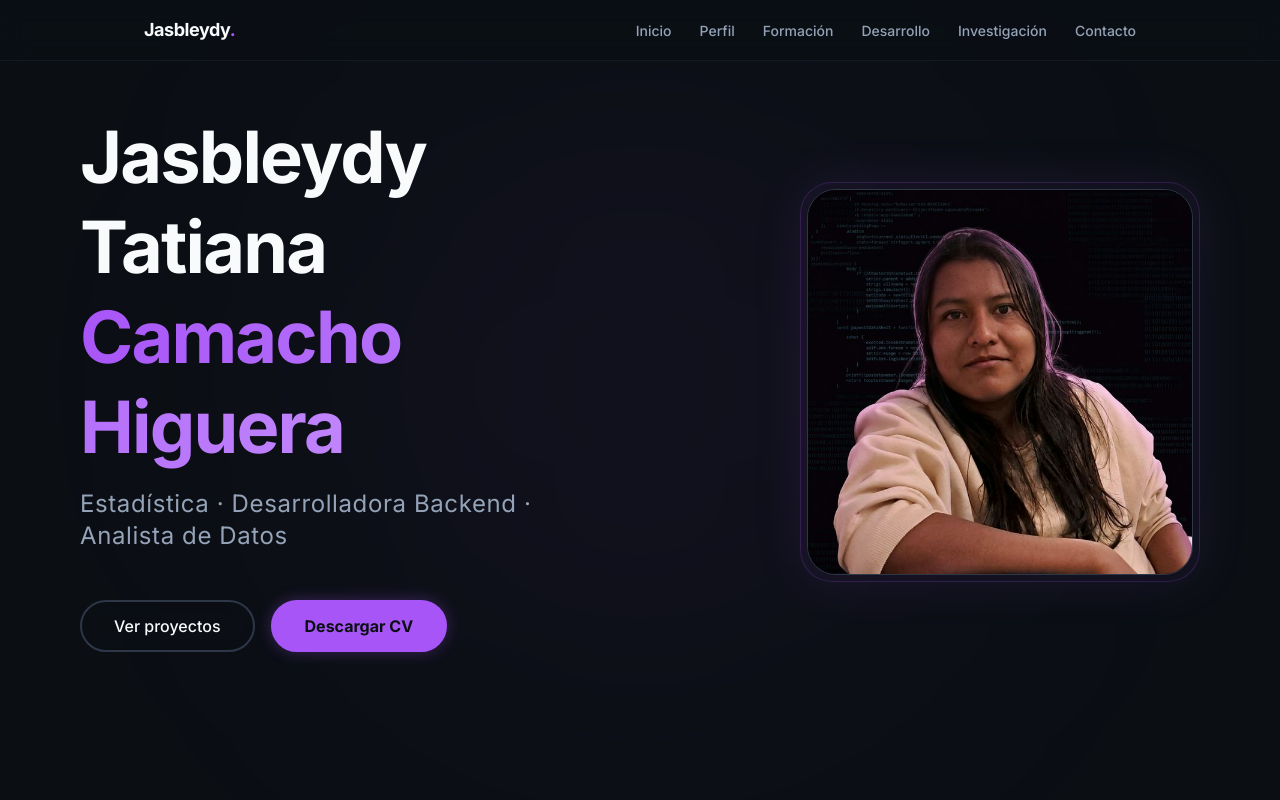
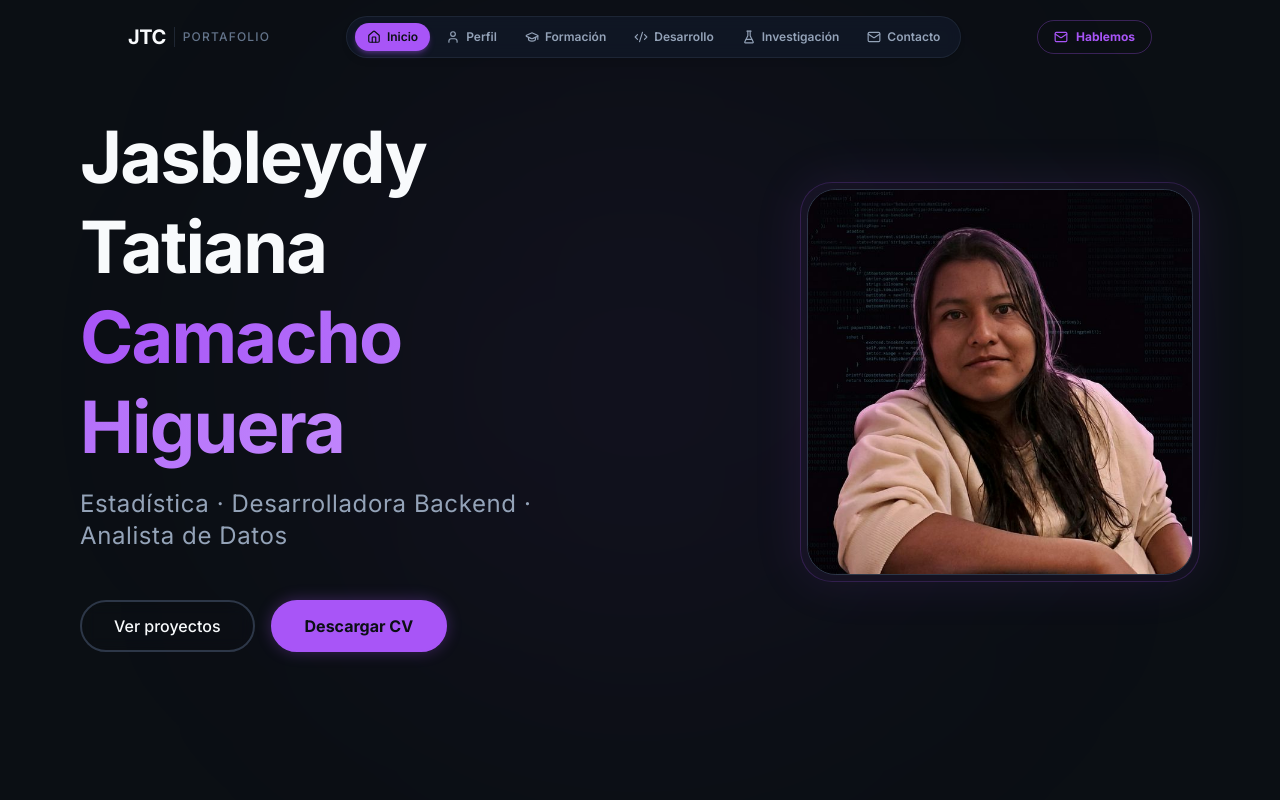
Before and after one commit to Tati1016/portafolio, a React (Vite) app: page / in a window 1280 px wide. Shown: the top 800 px of the page. Built offline with nearby package versions, Linux system fonts and the light colour scheme.

Commit message:
Navbar con iconos y pill activo; jerarquia de botones primario/secundario corregida en todos los componentes

```diff
--- a/src/components/About.jsx
+++ b/src/components/About.jsx
@@ -73,7 +73,7 @@ export default function About() {
           <a
             href="/CV.pdf"
             download
-            className="flex items-center justify-center gap-2 w-full sm:w-auto px-10 py-4 bg-accent-main text-bg-main font-bold rounded-full hover:bg-accent-bright transition-all duration-300 shadow-[0_0_20px_rgba(168,85,247,0.3)] hover:shadow-[0_0_35px_rgba(168,85,247,0.6)] text-base"
+            className="flex items-center justify-center gap-2 w-full sm:w-auto px-10 py-4 bg-accent-main text-bg-main font-bold rounded-full hover:bg-accent-bright transition-all duration-300 shadow-lg shadow-accent-main/25 text-base"
           >
             <Download className="w-5 h-5 flex-shrink-0" />
             Descargar CV
--- a/src/components/ActionButtons.jsx
+++ b/src/components/ActionButtons.jsx
@@ -21,12 +21,12 @@ export default function ActionButtons({ className = '' }) {
         Descargar CV Completo
       </a>
 
-      {/* Botón Secundario: LinkedIn */}
+      {/* Botón Secundario: LinkedIn — ghost neutro */}
       <a
         href="https://linkedin.com/in/jasbleydy-camacho-233526278"
         target="_blank"
         rel="noopener noreferrer"
-        className="w-full sm:w-auto flex items-center justify-center gap-2 px-8 py-4 bg-transparent border-2 border-accent-main text-txt-main font-medium rounded-full hover:bg-accent-main/10 transition-all duration-300 text-base"
+        className="w-full sm:w-auto flex items-center justify-center gap-2 px-8 py-4 bg-transparent border-2 border-border-subtle text-txt-muted font-medium rounded-full hover:border-txt-main hover:text-txt-main transition-all duration-300 text-base"
       >
         <Linkedin className="w-4 h-4" />
         Conectar en LinkedIn
--- a/src/components/Certificates.jsx
+++ b/src/components/Certificates.jsx
@@ -126,7 +126,7 @@ export default function Certificates() {
                     <div className="mt-auto pt-4 border-t border-border-subtle/30">
                       <button
                         onClick={() => handleOpen(cert)}
-                        className="w-full flex items-center justify-center gap-2 text-accent-main bg-accent-main/5 border border-accent-main/20 rounded-xl py-3 text-sm font-semibold hover:bg-accent-main hover:text-bg-main transition-all duration-300 cursor-pointer"
+                        className="w-full flex items-center justify-center gap-2 bg-accent-main text-bg-main rounded-xl py-3 text-sm font-bold hover:bg-accent-bright transition-all duration-300 cursor-pointer shadow-md shadow-accent-main/20"
                       >
                         <Eye size={16} /> Ver Credencial
                       </button>
--- a/src/components/Navbar.jsx
+++ b/src/components/Navbar.jsx
@@ -1,68 +1,135 @@
-import { useState } from 'react';
+import { useState, useEffect } from 'react';
+import { Home, User, GraduationCap, Code2, FlaskConical, Mail, Menu, X } from 'lucide-react';
 
-// Links de navegación
 const navLinks = [
-  { label: 'Inicio',        href: '#inicio' },
-  { label: 'Perfil',        href: '#sobre-mi' },
-  { label: 'Formación',     href: '#formacion' },
-  { label: 'Desarrollo',     href: '#desarrollo' },
-  { label: 'Investigación',  href: '#investigacion' },
-  { label: 'Contacto',      href: '#contacto' },
+  { label: 'Inicio',        href: '#inicio',       icon: Home },
+  { label: 'Perfil',        href: '#sobre-mi',     icon: User },
+  { label: 'Formación',     href: '#formacion',    icon: GraduationCap },
+  { label: 'Desarrollo',    href: '#desarrollo',   icon: Code2 },
+  { label: 'Investigación', href: '#investigacion',icon: FlaskConical },
+  { label: 'Contacto',      href: '#contacto',     icon: Mail },
 ];
 
 export default function Navbar() {
   const [open, setOpen] = useState(false);
+  const [active, setActive] = useState('#inicio');
+  const [scrolled, setScrolled] = useState(false);
+
+  useEffect(() => {
+    const onScroll = () => {
+      setScrolled(window.scrollY > 20);
+
+      // Detectar sección activa
+      const sections = navLinks.map(l => l.href.replace('#', ''));
+      let current = '#inicio';
+      for (const id of sections) {
+        const el = document.getElementById(id);
+        if (el && window.scrollY >= el.offsetTop - 120) {
+          current = '#' + id;
+        }
+      }
+      setActive(current);
+    };
+
+    window.addEventListener('scroll', onScroll, { passive: true });
+    return () => window.removeEventListener('scroll', onScroll);
+  }, []);
 
   return (
-    <header className="fixed top-0 left-0 right-0 z-50 bg-bg-main/80 backdrop-blur-md border-b border-border-subtle/30">
-      <nav className="max-w-6xl mx-auto px-8 md:px-20 py-4 flex items-center justify-between">
+    <header
+      className={`fixed top-0 left-0 right-0 z-50 transition-all duration-500 ${
+        scrolled
+          ? 'bg-bg-main/90 backdrop-blur-xl border-b border-border-subtle/30 shadow-lg shadow-black/20'
+          : 'bg-transparent border-b border-transparent'
+      }`}
+    >
+      <nav className="max-w-6xl mx-auto px-6 md:px-16 py-4 flex items-center justify-between">
 
         {/* Logo */}
-        <a href="#inicio" className="text-txt-main font-bold text-lg tracking-tight hover:text-accent-main transition-colors">
-          Jasbleydy<span className="text-accent-main">.</span>
+        <a
+          href="#inicio"
+          className="flex items-center gap-2 group"
+          onClick={() => setActive('#inicio')}
+        >
+          <span className="text-txt-main font-black text-xl tracking-tight group-hover:text-accent-main transition-colors duration-300">
+            JTC
+          </span>
+          <span className="hidden sm:block w-px h-5 bg-border-subtle/60" />
+          <span className="hidden sm:block text-txt-dim text-xs font-medium tracking-widest uppercase">
+            Portafolio
+          </span>
         </a>
 
-        {/* Links desktop */}
-        <ul className="hidden md:flex items-center gap-7">
-          {navLinks.map(({ label, href }) => (
-            <li key={href}>
+        {/* Pill central de navegación — desktop */}
+        <div className="hidden md:flex items-center bg-bg-card/80 border border-border-subtle/50 rounded-full px-2 py-1.5 gap-1 backdrop-blur-sm shadow-md shadow-black/10">
+          {navLinks.map(({ label, href, icon: Icon }) => {
+            const isActive = active === href;
+            return (
               <a
+                key={href}
                 href={href}
-                className="text-sm text-txt-muted hover:text-accent-main transition-colors font-medium"
+                onClick={() => setActive(href)}
+                className={`relative flex items-center gap-1.5 px-3 py-1.5 rounded-full text-xs font-semibold transition-all duration-300 group ${
+                  isActive
+                    ? 'bg-accent-main text-bg-main shadow-md shadow-accent-main/30'
+                    : 'text-txt-muted hover:text-txt-main hover:bg-white/5'
+                }`}
               >
-                {label}
+                <Icon
+                  className={`w-3.5 h-3.5 flex-shrink-0 transition-transform duration-300 ${
+                    isActive ? '' : 'group-hover:scale-110'
+                  }`}
+                />
+                <span>{label}</span>
               </a>
-            </li>
-          ))}
-        </ul>
+            );
+          })}
+        </div>
 
-        {/* Botón hamburguesa */}
+        {/* CTA Derecha — Contacto rápido */}
+        <a
+          href="#contacto"
+          className="hidden md:flex items-center gap-2 px-4 py-2 text-xs font-bold text-accent-main border border-accent-main/30 rounded-full hover:bg-accent-main hover:text-bg-main transition-all duration-300"
+        >
+          <Mail className="w-3.5 h-3.5" />
+          Hablemos
+        </a>
+
+        {/* Botón hamburguesa — mobile */}
         <button
           onClick={() => setOpen(!open)}
-          className="md:hidden flex flex-col gap-1.5 p-2 text-txt-muted hover:text-accent-main transition-colors"
+          className="md:hidden p-2 rounded-xl bg-bg-card border border-border-subtle text-txt-muted hover:text-accent-main hover:border-accent-main/40 transition-all duration-300"
           aria-label="Abrir menú"
         >
-          <span className={`block h-0.5 w-6 bg-current transition-all duration-300 ${open ? 'rotate-45 translate-y-2' : ''}`} />
-          <span className={`block h-0.5 w-6 bg-current transition-all duration-300 ${open ? 'opacity-0' : ''}`} />
-          <span className={`block h-0.5 w-6 bg-current transition-all duration-300 ${open ? '-rotate-45 -translate-y-2' : ''}`} />
+          {open ? <X className="w-5 h-5" /> : <Menu className="w-5 h-5" />}
         </button>
       </nav>
 
       {/* Menú mobile */}
       {open && (
-        <ul className="md:hidden flex flex-col items-center gap-4 py-6 bg-bg-main/95 border-t border-border-subtle/30">
-          {navLinks.map(({ label, href }) => (
+        <div className="md:hidden bg-bg-main/98 border-t border-border-subtle/30 backdrop-blur-xl">
+          <ul className="flex flex-col py-3">
+            {navLinks.map(({ label, href, icon: Icon }) => {
+              const isActive = active === href;
+              return (
                 <li key={href}>
                   <a
                     href={href}
-                onClick={() => setOpen(false)}
-                className="text-base text-txt-muted hover:text-accent-main transition-colors font-medium"
+                    onClick={() => { setOpen(false); setActive(href); }}
+                    className={`flex items-center gap-3 px-8 py-3.5 text-sm font-medium transition-all duration-200 ${
+                      isActive
+                        ? 'text-accent-main bg-accent-main/5 border-l-2 border-accent-main'
+                        : 'text-txt-muted hover:text-txt-main hover:bg-white/3 border-l-2 border-transparent'
+                    }`}
                   >
+                    <Icon className="w-4 h-4 flex-shrink-0" />
                     {label}
                   </a>
                 </li>
-          ))}
+              );
+            })}
           </ul>
+        </div>
       )}
     </header>
   );
--- a/src/components/ResearchSection.jsx
+++ b/src/components/ResearchSection.jsx
@@ -128,7 +128,7 @@ export default function ResearchSection() {
                     <button
                       type="button"
                       onClick={() => handleOpen(item)}
-                      className="w-full flex items-center justify-center gap-2 text-accent-main bg-accent-main/5 border border-accent-main/20 rounded-xl py-3 text-sm font-semibold hover:bg-accent-main hover:text-bg-main transition-all duration-300 cursor-pointer"
+                      className="w-full flex items-center justify-center gap-2 bg-accent-main text-bg-main rounded-xl py-3 text-sm font-bold hover:bg-accent-bright transition-all duration-300 cursor-pointer shadow-md shadow-accent-main/20"
                     >
                       <FileText size={16} /> Leer Paper
                     </button>
@@ -138,7 +138,7 @@ export default function ResearchSection() {
                         href={item.codeLink}
                         target="_blank"
                         rel="noopener noreferrer"
-                        className="w-full flex items-center justify-center gap-2 text-accent-main bg-transparent border border-accent-main/20 rounded-xl py-3 text-sm font-semibold hover:bg-accent-main hover:text-bg-main transition-all duration-300 cursor-pointer"
+                        className="w-full flex items-center justify-center gap-2 text-txt-muted bg-transparent border border-border-subtle rounded-xl py-3 text-sm font-semibold hover:border-accent-main/40 hover:text-txt-main transition-all duration-300 cursor-pointer"
                       >
                         <Code size={16} /> Ver Código R
                       </a>
```
Lines whose indentation alone changed are shown as unchanged.
